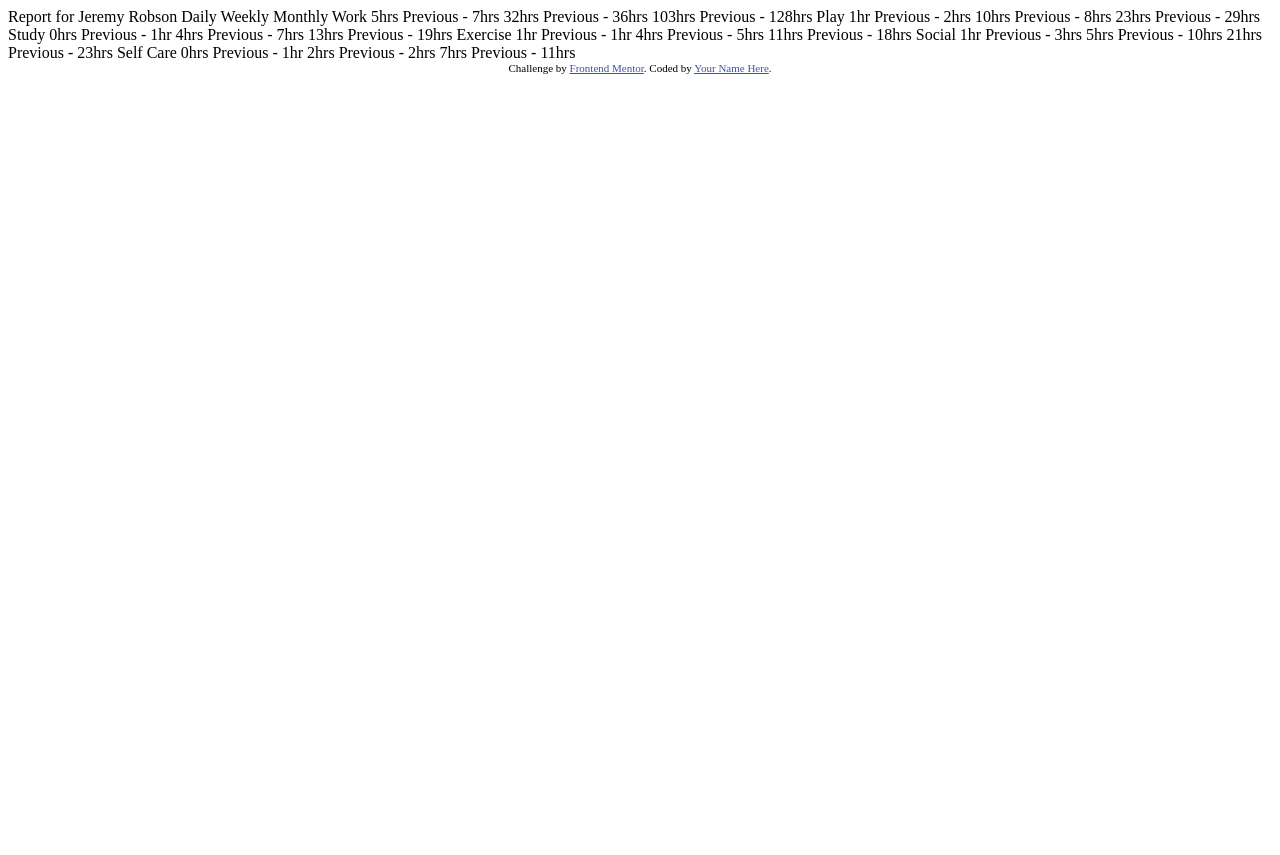
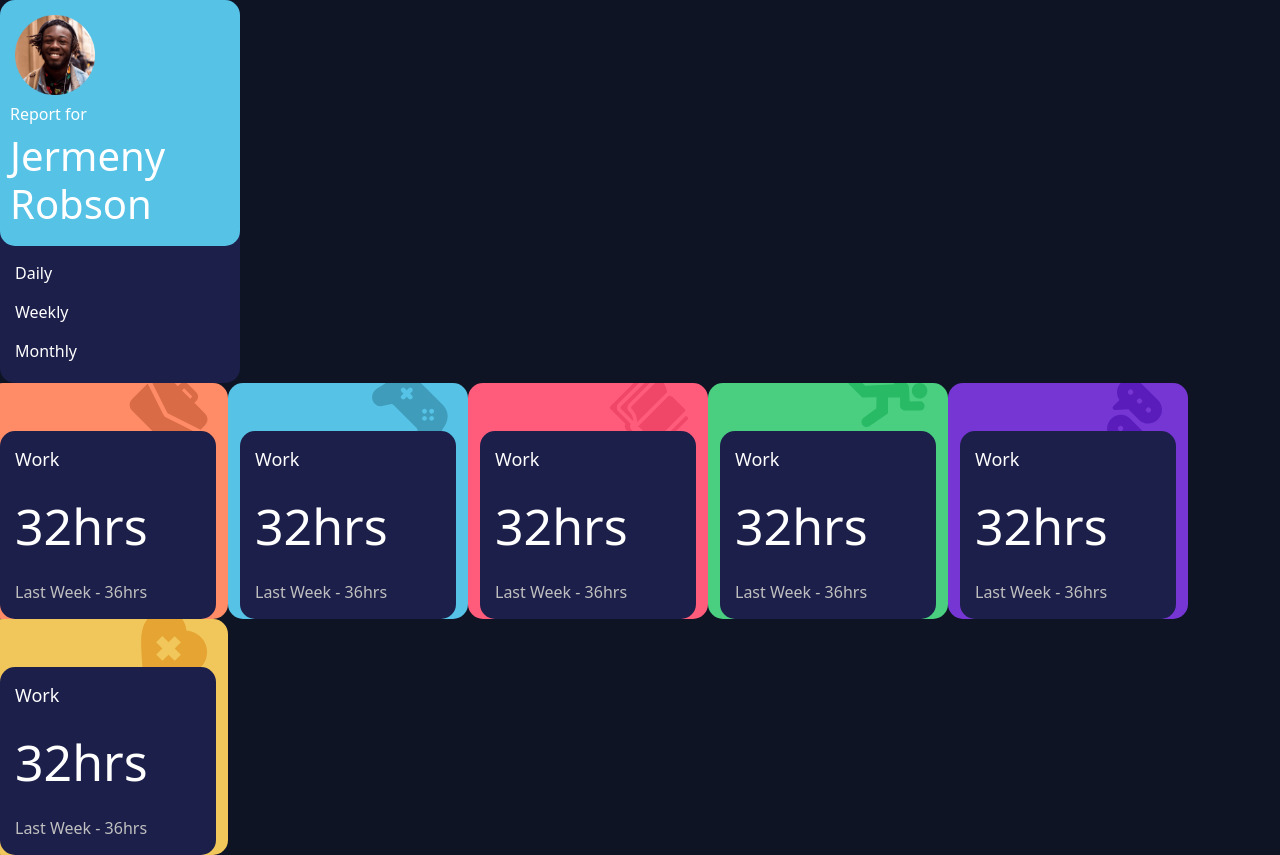
Before and after one commit to BenWithJamInn/fc-time-tracking-dash, a plain HTML site: page index.html in a window 1280 px wide. Before the commit the page ends 800 px from the top, so only its background shows below. Drawn offline with nearby package versions, Linux system fonts and the light colour scheme.

Commit message:
First Attempt

```diff
--- a/index.html
+++ b/index.html
@@ -1,80 +1,92 @@
 <!DOCTYPE html>
 <html lang="en">
+
 <head>
   <meta charset="UTF-8">
-  <meta name="viewport" content="width=device-width, initial-scale=1.0"> <!-- displays site properly based on user's device -->
+  <meta name="viewport" content="width=device-width, initial-scale=1.0">
+  <!-- displays site properly based on user's device -->
 
   <link rel="icon" type="image/png" sizes="32x32" href="./images/favicon-32x32.png">
+  <link rel="stylesheet" type="text/css" href="styles.css">
+  <link href="https://cdn.jsdelivr.net/npm/bootstrap@5.2.0/dist/css/bootstrap.min.css" rel="stylesheet" integrity="sha384-gH2yIJqKdNHPEq0n4Mqa/HGKIhSkIHeL5AyhkYV8i59U5AR6csBvApHHNl/vI1Bx" crossorigin="anonymous">
+
+  <link rel="preconnect" href="https://fonts.googleapis.com">
+  <link rel="preconnect" href="https://fonts.gstatic.com" crossorigin>
+  <link href="https://fonts.googleapis.com/css2?family=Rubik:wght@300;400;500&display=swap" rel="stylesheet">
 
   <title>Frontend Mentor | Time tracking dashboard</title>
+</head>
 
-  <!-- Feel free to remove these styles or customise in your own stylesheet 👍 -->
-  <style>
-    .attribution { font-size: 11px; text-align: center; }
-    .attribution a { color: hsl(228, 45%, 44%); }
-  </style>
-</head>
-<body>
+<body style="background-color: hsl(226, 43%, 10%);">
+  <script src="https://cdn.jsdelivr.net/npm/bootstrap@5.2.0/dist/js/bootstrap.bundle.min.js" integrity="sha384-A3rJD856KowSb7dwlZdYEkO39Gagi7vIsF0jrRAoQmDKKtQBHUuLZ9AsSv4jD4Xa" crossorigin="anonymous"></script>
 
-  Report for
-  Jeremy Robson
-
-  Daily
-  Weekly
-  Monthly
-
-  Work
-  5hrs <!-- daily -->
-  Previous - 7hrs <!-- daily -->
-  32hrs <!-- weekly -->
-  Previous - 36hrs <!-- weekly -->
-  103hrs <!-- monthly -->
-  Previous - 128hrs <!-- monthly -->
-
-  Play
-  1hr <!-- daily -->
-  Previous - 2hrs <!-- daily -->
-  10hrs <!-- weekly -->
-  Previous - 8hrs <!-- weekly -->
-  23hrs <!-- monthly -->
-  Previous - 29hrs <!-- monthly -->
-
-  Study
-  0hrs <!-- daily -->
-  Previous - 1hr <!-- daily -->
-  4hrs <!-- weekly -->
-  Previous - 7hrs <!-- weekly -->
-  13hrs <!-- monthly -->
-  Previous - 19hrs <!-- monthly -->
-
-  Exercise
-  1hr <!-- daily -->
-  Previous - 1hr <!-- daily -->
-  4hrs <!-- weekly -->
-  Previous - 5hrs <!-- weekly -->
-  11hrs <!-- monthly -->
-  Previous - 18hrs <!-- monthly -->
-
-  Social
-  1hr <!-- daily -->
-  Previous - 3hrs <!-- daily -->
-  5hrs <!-- weekly -->
-  Previous - 10hrs <!-- weekly -->
-  21hrs <!-- monthly -->
-  Previous - 23hrs <!-- monthly -->
-
-  Self Care
-  0hrs <!-- daily -->
-  Previous - 1hr <!-- daily -->
-  2hrs <!-- weekly -->
-  Previous - 2hrs <!-- weekly -->
-  7hrs <!-- monthly -->
-  Previous - 11hrs <!-- monthly -->
-
-
-  <div class="attribution">
-    Challenge by <a href="https://www.frontendmentor.io?ref=challenge" target="_blank">Frontend Mentor</a>.
-    Coded by <a href="#">Your Name Here</a>.
+  <div class="my-profile-container">
+    <div class="profile-container-highlight">
+      <img class="profile-picture" src="./images/image-jeremy.png">
+      <h6>Report for</h6>
+      <h1>Jermeny Robson</h1>
+    </div>
+    <a href="idk" class="nav-link container-link">Daily</a>
+    <a href="idk" class="nav-link container-link">Weekly</a>
+    <a href="idk" class="nav-link container-link">Monthly</a>
+    <div></div>
+  </div>
+  <div class="row row-cols-2">
+    <div class="base-container col" id="work" >
+      <img class="base-container-image" src="./images/icon-work.svg">
+      <div class="base-container-spacer"></div>
+      <div class="info-container">
+          <p class="activity-text">Work</p>
+          <p class="time-text">32hrs</p>
+          <h7 class="prev-text">Last Week - 36hrs</h7>
+      </div>
+    </div>
+    <div class="base-container col" id="play" >
+      <img class="base-container-image" src="./images/icon-play.svg">
+      <div class="base-container-spacer"></div>
+      <div class="info-container">
+          <p class="activity-text">Work</p>
+          <p class="time-text">32hrs</p>
+          <h7 class="prev-text">Last Week - 36hrs</h7>
+      </div>
+    </div>
+    <div class="base-container col" id="study" >
+      <img class="base-container-image" src="./images/icon-study.svg">
+      <div class="base-container-spacer"></div>
+      <div class="info-container">
+          <p class="activity-text">Work</p>
+          <p class="time-text">32hrs</p>
+          <h7 class="prev-text">Last Week - 36hrs</h7>
+      </div>
+    </div>
+    <div class="base-container col" id="exercise" >
+      <img class="base-container-image" src="./images/icon-exercise.svg">
+      <div class="base-container-spacer"></div>
+      <div class="info-container">
+          <p class="activity-text">Work</p>
+          <p class="time-text">32hrs</p>
+          <h7 class="prev-text">Last Week - 36hrs</h7>
+      </div>
+    </div>
+    <div class="base-container col" id="social" >
+      <img class="base-container-image" src="./images/icon-social.svg">
+      <div class="base-container-spacer"></div>
+      <div class="info-container">
+          <p class="activity-text">Work</p>
+          <p class="time-text">32hrs</p>
+          <h7 class="prev-text">Last Week - 36hrs</h7>
+      </div>
+    </div>
+    <div class="base-container col" id="self-care" >
+      <img class="base-container-image" src="./images/icon-self-care.svg">
+      <div class="base-container-spacer"></div>
+      <div class="info-container">
+          <p class="activity-text">Work</p>
+          <p class="time-text">32hrs</p>
+          <h7 class="prev-text">Last Week - 36hrs</h7>
+      </div>
+    </div>
   </div>
 </body>
+
 </html>
--- /dev/null
+++ b/styles.css
@@ -0,0 +1,105 @@
+.class-container {
+
+}
+
+.my-profile-container {
+    width: 15rem;
+    border-radius: 15px;
+    background-color: hsl(235, 46%, 20%);
+    color: white;
+    padding: 0 0 5px;
+}
+
+.profile-container-highlight {
+    width: 100%;
+    border-radius: 15px;
+    background-color: hsl(195, 74%, 62%);
+    padding: 10px;
+}
+
+.profile-picture {
+    width: 5rem;
+    margin: 5px 5px 10px 5px;
+}
+
+/* .app-container {
+    display: flex;
+    flex-direction: row;
+}
+
+.stat-container {
+    display: flex;
+    flex-wrap: wrap;
+    justify-content: space-evenly;
+} */
+
+.container-link {
+    margin: 15px;
+}
+
+.base-container {
+    width: 15rem !important;
+    border-radius: 15px;
+    color: white;
+    position: relative;
+    overflow: hidden;
+    /* margin: 0 2rem 0 2rem; */
+}
+
+.base-container-spacer {
+    height: 3rem;
+}
+
+.base-container-image {
+    position: absolute;
+    right: 20px;
+    top: -10px;
+}
+
+.info-container {
+    width: 100%;
+    border-radius: 15px;
+    background-color: hsl(235, 46%, 20%);
+    padding: 15px;
+    position: relative;
+}
+
+.activity-text {
+    font-size: 18px;
+    font-weight: 500;
+    margin-bottom: 1rem;
+}
+
+.time-text {
+    font-size: 50px;
+    font-weight: 300;
+    margin-bottom: 1rem;
+}
+
+.prev-text {
+    color: silver !important;
+}
+
+#work {
+    background-color: hsl(15, 100%, 70%);
+}
+
+#play {
+    background-color: hsl(195, 74%, 62%);
+}
+
+#study {
+    background-color: hsl(348, 100%, 68%);
+}
+
+#exercise {
+    background-color: hsl(145, 58%, 55%);
+}
+
+#social {
+    background-color: hsl(264, 64%, 52%);
+}
+
+#self-care {
+    background-color: hsl(43, 84%, 65%);
+}
```
